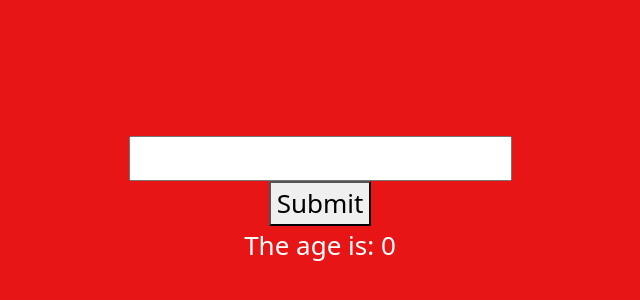
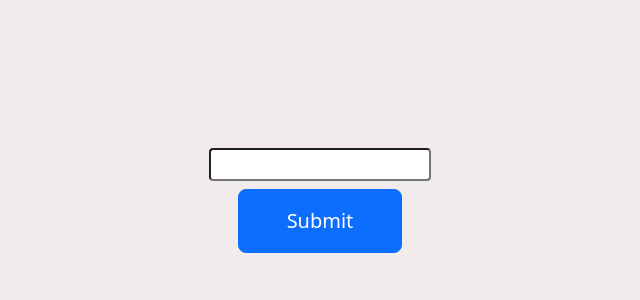
Before and after one commit to Izdiharomer/Age-Calculator, a React (Create React App) app in the folder age-calculator/: page / in a window 1280 px wide. Shown: the part 208-508 px from the top of the page, without its empty margins (320-960 px from the left). Built offline with nearby package versions, Linux system fonts and the light colour scheme.

Commit message:
feat: validation added to the input

```diff
--- a/age-calculator/src/App.css
+++ b/age-calculator/src/App.css
@@ -18,14 +18,14 @@ body {
 }
 
 .App-header {
-  background-color: #e71515;
+  background-color: #f2ebeb;
   min-height: 100vh;
   display: flex;
   flex-direction: column;
   align-items: center;
   justify-content: center;
   font-size: calc(10px + 2vmin);
-  color: white;
+  color: rgb(27, 25, 25);
 }
 
 .App-link {
--- a/age-calculator/src/App.js
+++ b/age-calculator/src/App.js
@@ -1,34 +1,51 @@
-
 import './App.css';
 import 'bootstrap/dist/css/bootstrap.css';
 import React, { useState } from "react";
 
 function App() {
   const currentYear = 2023;
-  const [birthYear, setbirthYear] = useState(0);
+  const [birthYear, setBirthYear] = useState(0);
   const [age, setAge] = useState(0);
+  const [errorMessage, setErrorMessage] = useState("");
 
   function clickHandler() {
+    if (birthYear >= 2023 || birthYear <= 1900) {
+      setErrorMessage("Please enter a valid birth year.");
+      setAge(0);
+    } else {
       const theAge = currentYear - birthYear;
       setAge(theAge);
+      setErrorMessage("");
+    }
   }
 
   function inputChangeHandler(e) {
-    setbirthYear(e);
+    setBirthYear(e);
   }
+
   return (
     <div className="App">
       <header className="App-header">
         <h1></h1>
         <h2></h2>
-      <input onChange={(e) => inputChangeHandler(e.target.value)} />
+        <input
+          className="form-control-sm"
+          id="inputPassword2"
+          onChange={(e) => inputChangeHandler(parseInt(e.target.value))}
+        />
         <div>
-        {" "}
-        <button onClick={clickHandler}>Submit</button>
+          <button
+            className="btn btn-primary btn-lg mx-3 px-5 py-3 mt-2"
+            onClick={clickHandler}
+          >
+            Submit
+          </button>
         </div>
 
-      <div>The age is: {age}</div>
-
+        {errorMessage && <span>{errorMessage}</span>}
+        {!errorMessage && age > 0 && (
+          <span>You are {age} years old</span>
+        )}
       </header>
     </div>
   );
```
Lines whose indentation alone changed are shown as unchanged.
